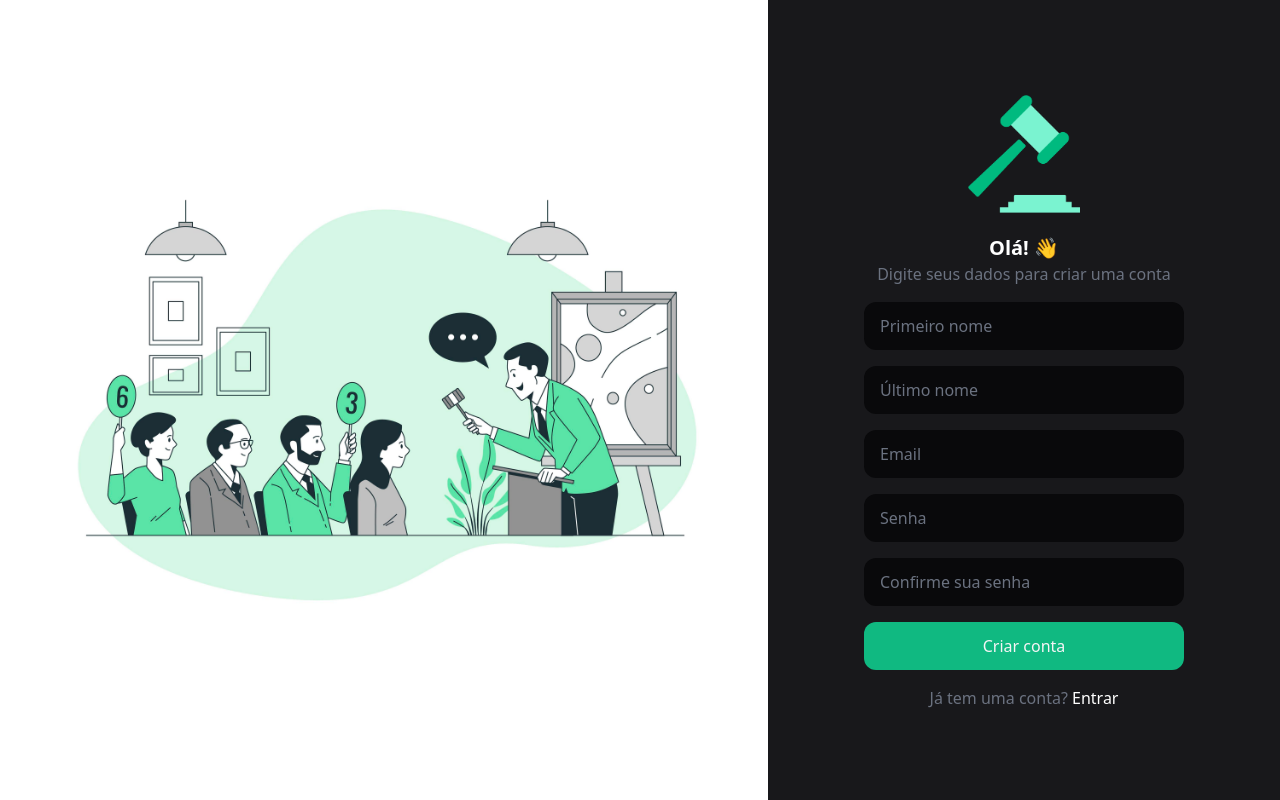
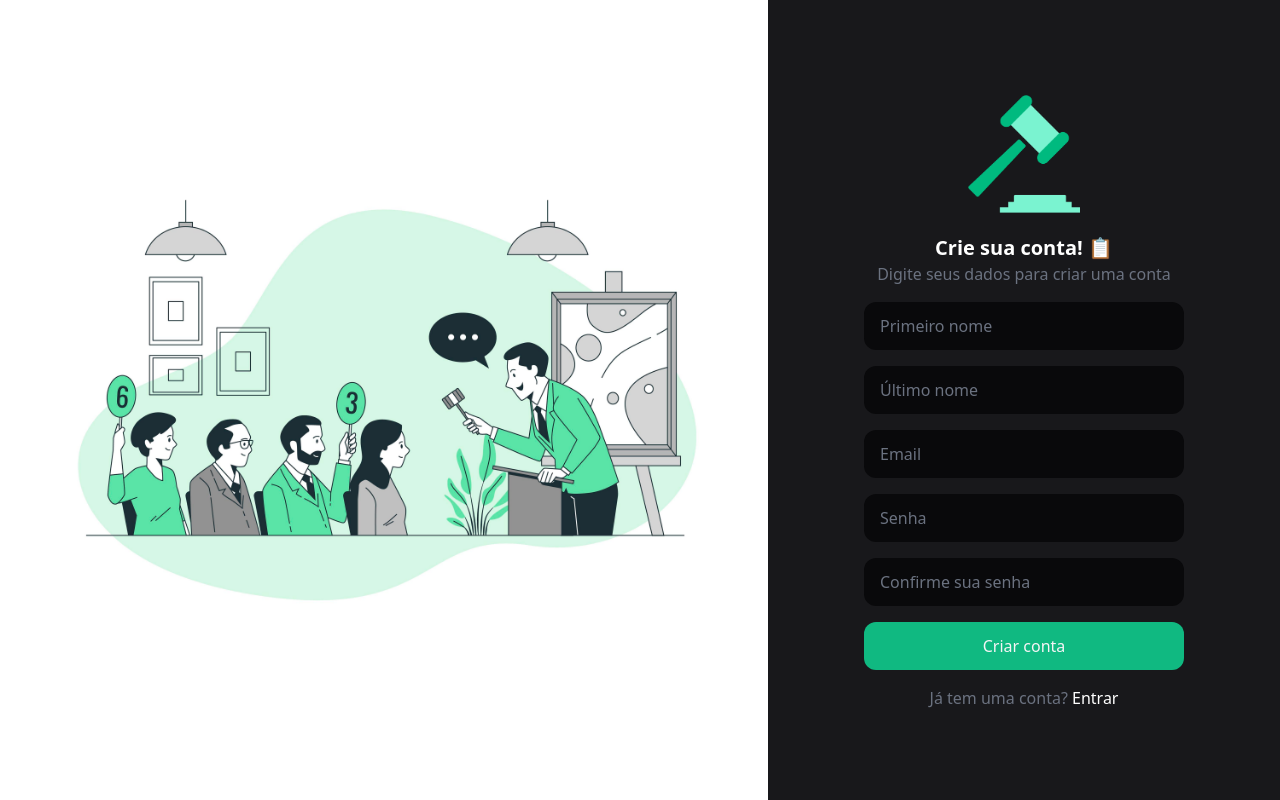
Before and after one commit to bnnx/smart-auction-web, a Next.js app: page /sign-up in a window 1280 px wide. Built offline with nearby package versions, Linux system fonts and the light colour scheme.

Commit message:
fix: auth texts

```diff
--- a/src/app/login/page.tsx
+++ b/src/app/login/page.tsx
@@ -14,7 +14,7 @@ export default function LoginPage() {
       <AuthAside/>
       <div className="flex flex-col w-screen md:w-1/2 lg:w-2/5 items-center justify-center">
         <div className="w-80">
-          <AuthHeader title="Bem-vindo de volta! 👋" subtitle="Digite seus dados para acessar o portal"/>
+          <AuthHeader title="Olá novamente! 👋" subtitle="Digite seus dados para acessar o portal"/>
           <LoginForm/>
           <p className="text-center pt-4 text-gray-500 font-normal selection:bg-amber-500 selection:text-white">
             Ainda não tem conta?{" "}
--- a/src/app/page.tsx
+++ b/src/app/page.tsx
@@ -2,7 +2,7 @@ import Link from "next/link";
 import AuthAside from "@/components/auth-aside";
 import AuthHeader from "@/components/auth-header";
 
-export default function Welcome() {
+export default function LobbyPage() {
   return (
     <main className="flex flex-row min-h-screen">
       <AuthAside/>
--- a/src/app/sign-up/page.tsx
+++ b/src/app/sign-up/page.tsx
@@ -4,7 +4,7 @@ import SignUpForm from "./form";
 import AuthHeader from "@/components/auth-header";
 
 export const metadata = {
-  title: 'Criar conta - Smart Auction',
+  title: 'Cadastro - Smart Auction',
   description: 'A auction website with smart contracts.',
 }
 
@@ -15,7 +15,7 @@ export default function SignUpPage() {
       <div className="flex flex-col w-screen md:w-1/2 lg:w-2/5 items-center justify-center">
         <div className="w-80">
           <AuthHeader
-            title="Olá! 👋"
+            title="Crie sua conta! 📋"
             subtitle="Digite seus dados para criar uma conta"
           />
           <SignUpForm/>
```
